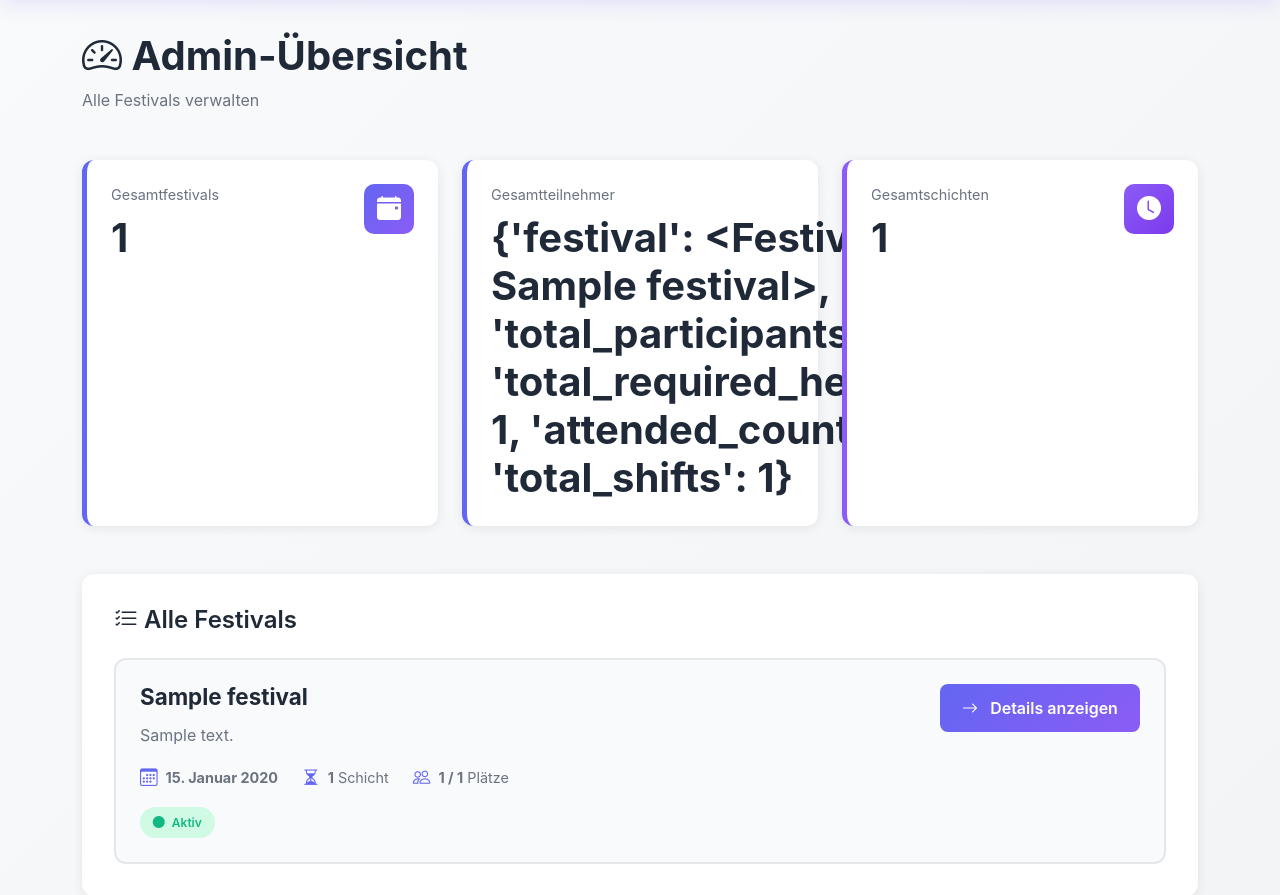
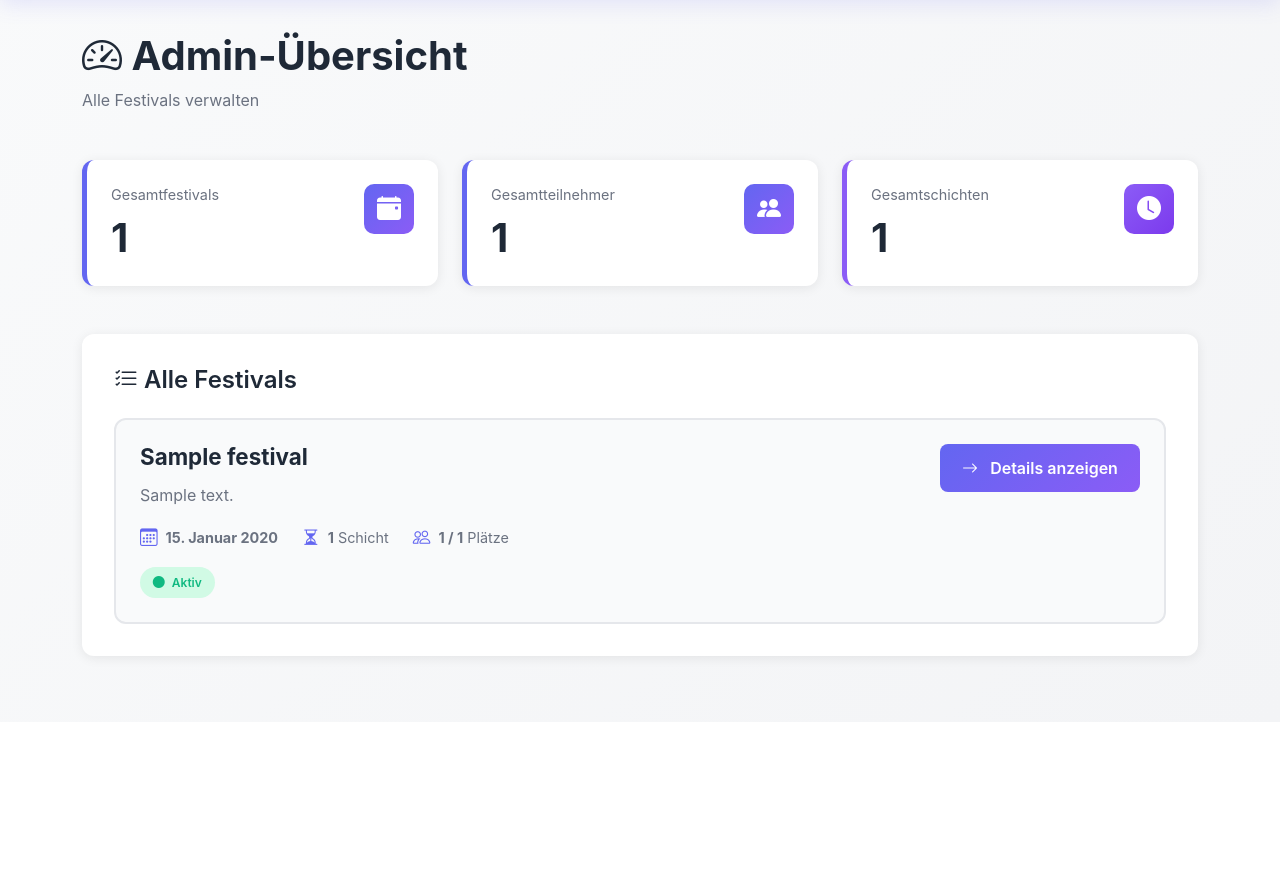
Before and after one commit to manuguth/bmk-tools, a Django app: page /festival/admin/ in a window 1280 px wide. Shown: the part 78-973 px from the top of the page. After the commit the page ends 745 px from the top, so only its background shows below. Run offline with Django 5.2, Linux system fonts and the light colour scheme; a user stored in the database is signed in; tables that the repository leaves empty hold one stand-in row (values such as "Sample post").

Commit message:
Fix broken template syntax in admin festival list view
- Calculate total_all_participants and total_all_shifts in view
- Pass totals as context variables instead of relying on broken filters
- Fixed: {{ festivals_data|dictsort:"total_participants"|last|default:"0" }}
- Now properly displays total participants and shifts across all festivals

Co-Authored-By: Claude <noreply@anthropic.com>

```diff
--- a/festival/templates/festival/admin_festival_list.html
+++ b/festival/templates/festival/admin_festival_list.html
@@ -32,7 +32,7 @@
                 <div style="display: flex; justify-content: space-between; align-items: flex-start;">
                     <div>
                         <p style="color: #6b7280; font-size: 0.9rem; margin-bottom: 0.5rem;">Gesamtteilnehmer</p>
-                        <h2 style="font-size: 2.5rem; font-weight: 700; color: var(--festival-dark); margin: 0;">{{ festivals_data|dictsort:"total_participants"|last|default:"0" }}</h2>
+                        <h2 style="font-size: 2.5rem; font-weight: 700; color: var(--festival-dark); margin: 0;">{{ total_all_participants }}</h2>
                     </div>
                     <div style="width: 50px; height: 50px; border-radius: 10px; background: linear-gradient(135deg, var(--festival-primary) 0%, var(--festival-secondary) 100%); display: flex; align-items: center; justify-content: center; color: white; font-size: 1.5rem;">
                         <i class="bi bi-people-fill"></i>
@@ -45,7 +45,7 @@
                 <div style="display: flex; justify-content: space-between; align-items: flex-start;">
                     <div>
                         <p style="color: #6b7280; font-size: 0.9rem; margin-bottom: 0.5rem;">Gesamtschichten</p>
-                        <h2 style="font-size: 2.5rem; font-weight: 700; color: var(--festival-dark); margin: 0;">{{ festivals_data|length }}</h2>
+                        <h2 style="font-size: 2.5rem; font-weight: 700; color: var(--festival-dark); margin: 0;">{{ total_all_shifts }}</h2>
                     </div>
                     <div style="width: 50px; height: 50px; border-radius: 10px; background: linear-gradient(135deg, #8b5cf6 0%, #7c3aed 100%); display: flex; align-items: center; justify-content: center; color: white; font-size: 1.5rem;">
                         <i class="bi bi-clock-fill"></i>
--- a/festival/views.py
+++ b/festival/views.py
@@ -12,6 +12,8 @@ def admin_festival_list(request):
     """Admin view to list all festivals with stats."""
     festivals = Festival.objects.all().order_by("-start_date")
     festivals_data = []
+    total_all_participants = 0
+    total_all_shifts = 0
 
     for festival in festivals:
         total_participants = Participant.objects.filter(task__shift__festival=festival).count()
@@ -22,6 +24,8 @@ def admin_festival_list(request):
             task__shift__festival=festival, attended=True
         ).count()
         total_shifts = festival.shifts.count()
+        total_all_participants += total_participants
+        total_all_shifts += total_shifts
 
         festivals_data.append({
             "festival": festival,
@@ -33,6 +37,8 @@ def admin_festival_list(request):
 
     context = {
         "festivals_data": festivals_data,
+        "total_all_participants": total_all_participants,
+        "total_all_shifts": total_all_shifts,
     }
     return render(request, "festival/admin_festival_list.html", context)
 
```
